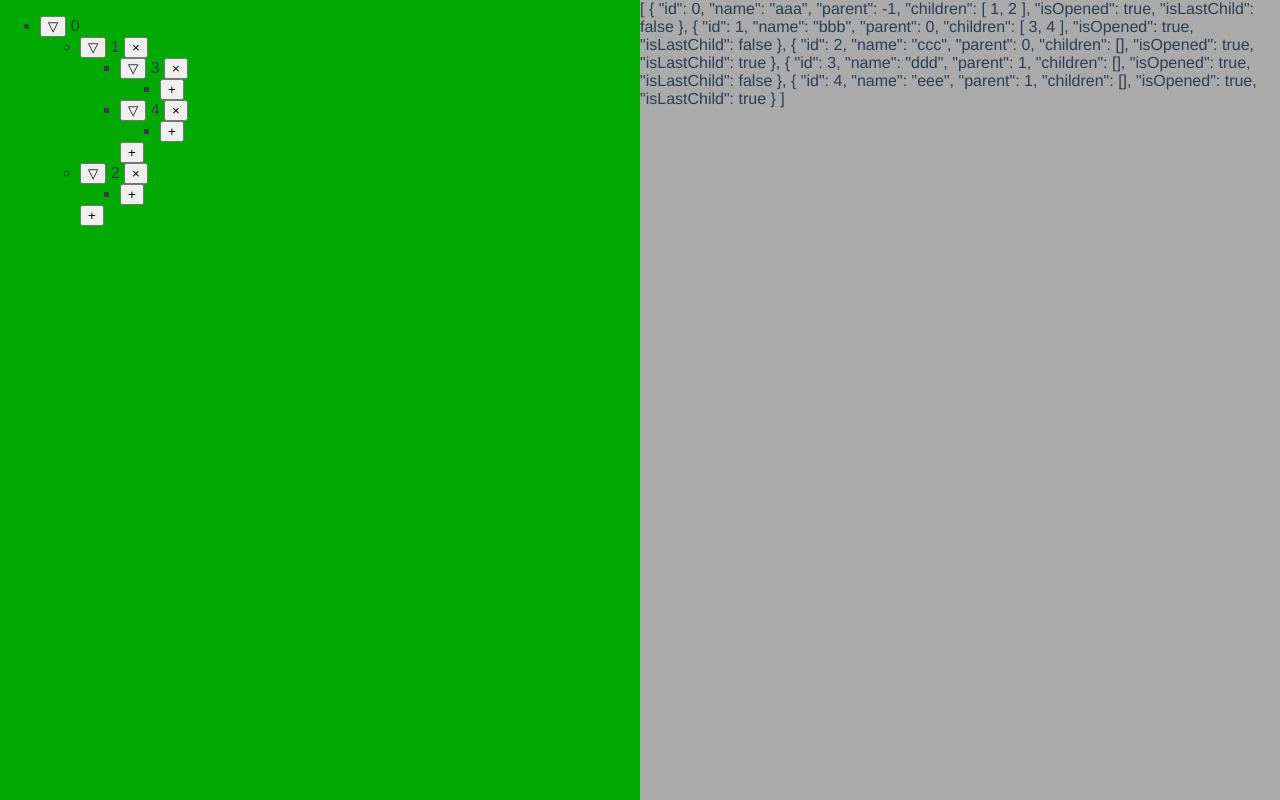
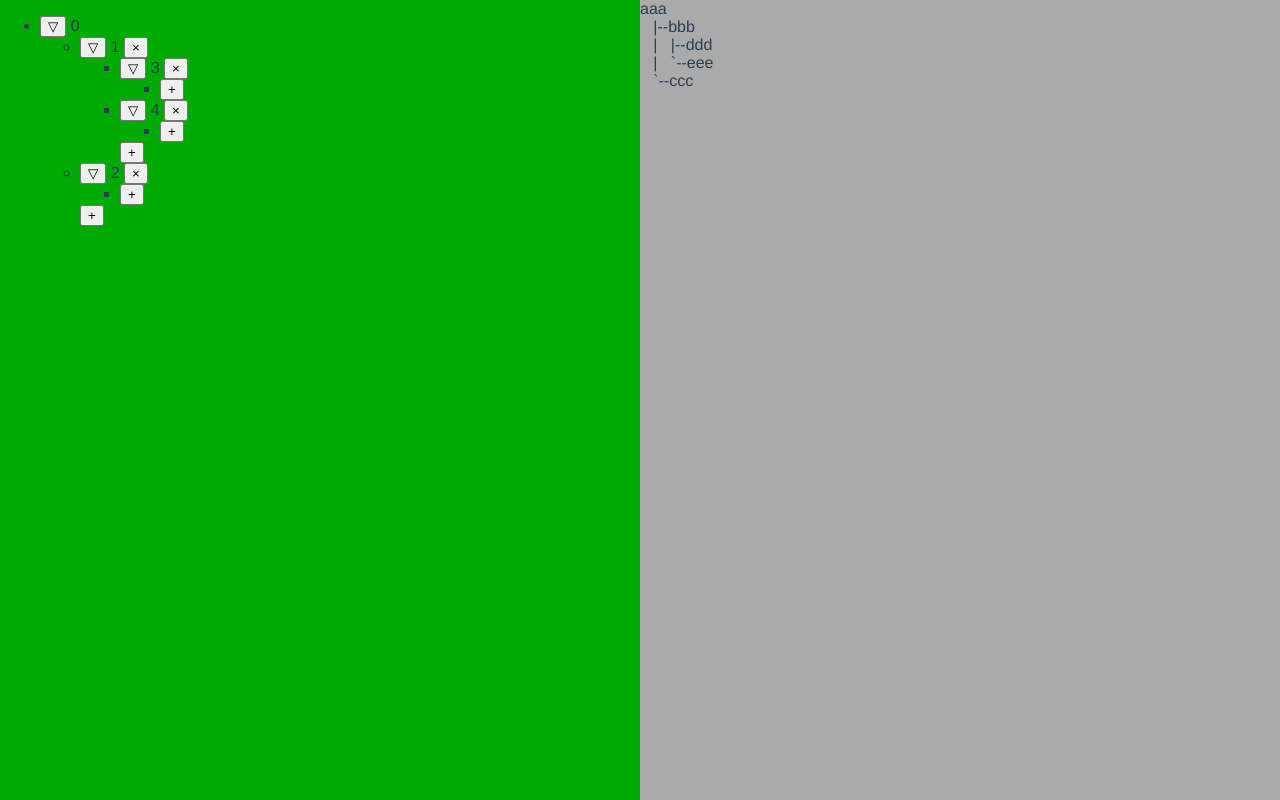
Before and after one commit to jagpotato/dirtree-editor, a Vue app: page / in a window 1280 px wide. Built offline with nearby package versions, Linux system fonts and the light colour scheme.

Commit message:
update outputText

```diff
--- a/src/App.vue
+++ b/src/App.vue
@@ -25,4 +25,8 @@ body {
   width: 100%;
   height: 100%;
 }
+pre {
+  font-family: 'Avenir', Helvetica, Arial, sans-serif;
+  margin: 0;
+}
 </style>
--- /dev/null
+++ b/src/components/DirectoryOutput.vue
@@ -0,0 +1,53 @@
+<template>
+  <div class="directory-output">
+    <!-- <span v-if="node.id > 0">
+      <span v-if="!parent(node).isLastChild" v-for="n in node.depth - 1" :key="n">
+        <span v-if="n === 1">&nbsp;|</span>
+        <span v-else>&nbsp;&nbsp;&nbsp;&nbsp;|</span>
+      </span>
+      <span v-else>
+        <span v-if="n === 1">&nbsp;|</span>
+        <span v-else>&nbsp;&nbsp;&nbsp;&nbsp;&nbsp;</span>
+      </span>
+      <span v-if="node.isLastChild">
+        <span v-if="node.depth === 1">&nbsp;`-^-</span>
+        <span v-else>&nbsp;&nbsp;&nbsp;`-^-</span>
+      </span>
+      <span v-else>
+        <span v-if="node.depth === 1">&nbsp;|-^-</span>
+        <span v-else>&nbsp;&nbsp;&nbsp;|-^-</span>
+      </span>
+    </span> -->
+    <!-- {{node.name}} -->
+    <!-- <pre>{{outputText(node)}}</pre> -->
+    <span>{{outputText(node)}}</span>
+    <DirectoryOutput v-for="(child, index) in children(node)" :key="index" :node="child"></DirectoryOutput>
+  </div>
+</template>
+
+<script>
+import {mapGetters} from 'vuex'
+
+export default {
+  name: 'DirectoryOutput',
+  props: {
+    node: Object
+  },
+  computed: {
+    ...mapGetters('editor', [
+      'parent',
+      'children'
+    ]),
+    ...mapGetters('output', [
+      'outputText'
+    ])
+  }
+}
+</script>
+
+<!-- Add "scoped" attribute to limit CSS to this component only -->
+<style scoped lang="scss">
+.directory-output {
+  white-space: pre;
+}
+</style>
--- a/src/components/Output.vue
+++ b/src/components/Output.vue
@@ -1,10 +1,14 @@
 <template>
   <div id="output">
-    {{directories}}
+    <!-- <ul>
+      <DirectoryOutput :node="directories[0]"></DirectoryOutput>
+    </ul> -->
+    <DirectoryOutput :node="directories[0]"></DirectoryOutput>
   </div>
 </template>
 
 <script>
+import DirectoryOutput from '@/components/DirectoryOutput'
 import {mapState} from 'vuex'
 
 export default {
@@ -13,6 +17,9 @@ export default {
     ...mapState('editor', [
       'directories'
     ])
+  },
+  components: {
+    DirectoryOutput
   }
 }
 </script>
--- a/src/components/TreeNode.vue
+++ b/src/components/TreeNode.vue
@@ -3,14 +3,14 @@
     <button v-if="node.isOpened" @click="toggleOpen">▽</button>
     <button v-else @click="toggleOpen">▷</button>
     {{node.id}}
-    <button @click.stop="deleteNode" v-show="node.id > 0">×</button>
+    <button @click.stop="removeNode" v-show="node.id > 0">×</button>
     <ul v-show="node.isOpened">
       <li v-if="node.children.length === 0">
         <button @click.stop="addNode('child')">+</button>
       </li>
       <TreeNode v-else v-for="(child, index) in children(node)" :key="index" :node="child"></TreeNode>
     </ul>
-    <div v-show="node.isLastChild">
+    <div v-show="node.id > 0 && node.isLastChild">
       <button @click.stop="addNode('sibling')">+</button>
     </div>
   </li>
@@ -31,8 +31,8 @@ export default {
         relation: relation
       })
     },
-    deleteNode () {
-      this.$store.dispatch('editor/deleteNode', {
+    removeNode () {
+      this.$store.dispatch('editor/removeNode', {
         node: this.node
       })
     },
--- a/src/store/editor.js
+++ b/src/store/editor.js
@@ -1,19 +1,14 @@
 const state = {
   id: 4,
   directories: [
-    {id: 0, name: 'aaa', parent: -1, children: [1, 2], isOpened: true, isLastChild: false},
-    {id: 1, name: 'bbb', parent: 0, children: [3, 4], isOpened: true, isLastChild: false},
-    {id: 2, name: 'ccc', parent: 0, children: [], isOpened: true, isLastChild: true},
-    {id: 3, name: 'ddd', parent: 1, children: [], isOpened: true, isLastChild: false},
-    {id: 4, name: 'eee', parent: 1, children: [], isOpened: true, isLastChild: true}
+    {id: 0, name: 'aaa', parent: -1, children: [1, 2], depth: 0, isOpened: true, isLastChild: true},
+    {id: 1, name: 'bbb', parent: 0, children: [3, 4], depth: 1, isOpened: true, isLastChild: false},
+    {id: 2, name: 'ccc', parent: 0, children: [], depth: 1, isOpened: true, isLastChild: true},
+    {id: 3, name: 'ddd', parent: 1, children: [], depth: 2, isOpened: true, isLastChild: false},
+    {id: 4, name: 'eee', parent: 1, children: [], depth: 2, isOpened: true, isLastChild: true}
   ]
 }
 const getters = {
-  // indent (state) {
-  //   return (depth) => {
-  //     return depth * 50 + 'px'
-  //   }
-  // },
   root (state) {
     return state.directories.filter(item => item.parent === -1)
   },
@@ -24,18 +19,18 @@ const getters = {
     return directory => state.directories.find(item => item.id === directory.parent)
   },
   sibling (state, getters) {
-    return directory => getters.children(getters.parent(directory))
+    // return directory => getters.children(getters.parent(directory))
+    return directory => getters.children(getters.parent(directory)).filter(child => child.id !== directory.id)
   },
   descendants (state, getters) {
     return (directory) => {
       const descendant = []
       const search = (children) => {
         if (children.length === 0) {
-          return 0
         } else {
           children.forEach((child) => {
             descendant.push(child)
-            return search(getters.children(child))
+            search(getters.children(child))
           })
         }
       }
@@ -52,16 +47,18 @@ const mutations = {
     const directory = state.directories.find(item => item.id === node.id)
     if (children.length > 0) children[children.length - 1].isLastChild = false
     directory.children.push(state.id)
-    state.directories.push({id: state.id, name: 'New', parent: node.id, children: [], isOpened: false, isLastChild: true})
+    state.directories.push({id: state.id, name: 'New', parent: node.id, children: [], depth: node.depth + 1, isOpened: false, isLastChild: true})
   },
-  addSibling (state, {node, parent, sibling}) {
+  addSibling (state, {node, parent}) {
     state.id++
     // 兄弟追加
-    sibling[sibling.length - 1].isLastChild = false
+    const directory = state.directories.find(item => item.id === node.id)
+    directory.isLastChild = false
     parent.children.push(state.id)
-    state.directories.push({id: state.id, name: 'New', parent: node.parent, children: [], isOpened: false, isLastChild: true})
+    state.directories.push({id: state.id, name: 'New', parent: node.parent, children: [], depth: parent.depth + 1, isOpened: false, isLastChild: true})
   },
-  deleteNode (state, {node, parent, descendants}) {
+  removeNode (state, {node, parent, sibling, descendants}) {
+    if (sibling.length > 0) sibling[sibling.length - 1].isLastChild = true
     parent.children = parent.children.filter(item => item !== node.id)
     state.directories = state.directories.filter(item => item.id !== node.id && descendants.every(descendant => descendant.id !== item.id))
   },
@@ -77,13 +74,13 @@ const actions = {
         commit('addChild', {node, children: getters.children(node)})
         break
       case 'sibling':
-        commit('addSibling', {node, parent: getters.parent(node), sibling: getters.sibling(node)})
+        commit('addSibling', {node, parent: getters.parent(node)})
         break
       default: break
     }
   },
-  deleteNode ({commit, getters}, {node}) {
-    commit('deleteNode', {node, parent: getters.parent(node), children: getters.children(node), descendants: getters.descendants(node)})
+  removeNode ({commit, getters}, {node}) {
+    commit('removeNode', {node, parent: getters.parent(node), sibling: getters.sibling(node), descendants: getters.descendants(node)})
   },
   toggleOpen ({commit, getters}, {node}) {
     commit('toggleOpen', {node, children: getters.children(node)})
--- a/src/store/index.js
+++ b/src/store/index.js
@@ -1,11 +1,13 @@
 import Vue from 'vue'
 import Vuex from 'vuex'
 import editor from './editor'
+import output from './output'
 
 Vue.use(Vuex)
 
 export default new Vuex.Store({
   modules: {
-    editor
+    editor,
+    output
   }
 })
--- /dev/null
+++ b/src/store/output.js
@@ -0,0 +1,66 @@
+const state = {}
+const getters = {
+  // indent (state) {
+  //   return (depth) => {
+  //     return depth * 50 + 'px'
+  //   }
+  // },
+  outputText (state, getters, rootState, rootGetters) {
+    /*
+    return (directory) => {
+      let text = ''
+      for (let i = 0; i < directory.depth; i++) {
+        if (i === directory.depth - 1) {
+          if (directory.isLastChild === true) {
+            // text += '└─'
+            text += '`--'
+          } else {
+            // text += '├─'
+            text += '|--'
+          }
+        } else {
+          if (rootGetters['editor/parent'](directory).isLastChild === false) {
+            // text += '│'
+            text += '|\u0020'
+          }
+        }
+      }
+      text += directory.name
+      return text
+    }
+    */
+    return (directory) => {
+      let text = directory.name
+      if (directory.depth === 0) {
+        return text
+      }
+      if (directory.isLastChild === true) {
+        text = '`--' + text
+      } else {
+        text = '|--' + text
+      }
+      const space = '   '
+      let parentId = directory.parent
+      while (parentId >= 0) {
+        directory = rootGetters['editor/parent'](directory)
+        if (directory.isLastChild === false) {
+          text = '|' + space + text
+        } else {
+          text = space + text
+        }
+        parentId = directory.parent
+      }
+      return text
+    }
+  }
+}
+const mutations = {}
+const actions = {}
+
+export default {
+  namespaced: true,
+  state,
+  getters,
+  mutations,
+  actions
+}
```
